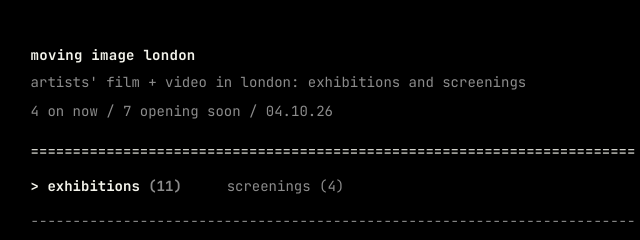
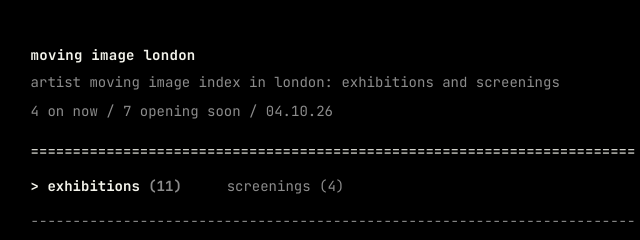
Before and after one commit to movingimagelondon/moving-image-london, a website: page index.html in a window 1280 px wide. Shown: the part 164-404 px from the top of the page, 307-947 px from the left. Drawn offline with Linux system fonts and the light colour scheme; no server answers.

Commit message:
Update meta descriptions and tagline in index.html

```diff
--- a/index.html
+++ b/index.html
@@ -4,9 +4,9 @@
 <meta charset="utf-8">
 <meta name="viewport" content="width=device-width, initial-scale=1, viewport-fit=cover">
 <title>moving image london</title>
-<meta name="description" content="What's on for artists' film and video in London: moving-image exhibitions, installations and experimental film screenings, checked weekly and added to by the community.">
+<meta name="description" content="artist moving image index in london: exhibitions, installations and screenings, community-led and checked weekly.">
 <meta property="og:title" content="moving image london">
-<meta property="og:description" content="Artists' film and video in London: exhibitions and screenings.">
+<meta property="og:description" content="artist moving image index in london: exhibitions, installations and screenings.">
 <meta name="google-site-verification" content="3gvdbwYruQw9rfQa4Yy6mRGkqsa0feYpqLxIestH6mg">
 <link rel="icon" href="/favicon.ico" sizes="any">
 <link rel="icon" type="image/png" sizes="32x32" href="/favicon-32.png">
@@ -119,7 +119,7 @@ footer { margin-top: 72px; color: var(--dim); display: grid; gap: 4px; }
   <a class="logo" href="/" aria-label="moving image london, home"><img src="/logo-160.png" width="80" height="80" alt=""></a>
   <header>
     <h1>Moving Image London</h1>
-    <p class="dim" id="tagline">artists' film + video in london: exhibitions and screenings</p>
+    <p class="dim" id="tagline">artist moving image index in london: exhibitions and screenings</p>
     <p id="tally" class="dim">loading…</p>
   </header>
   <div class="hr eq" aria-hidden="true"></div>
```
